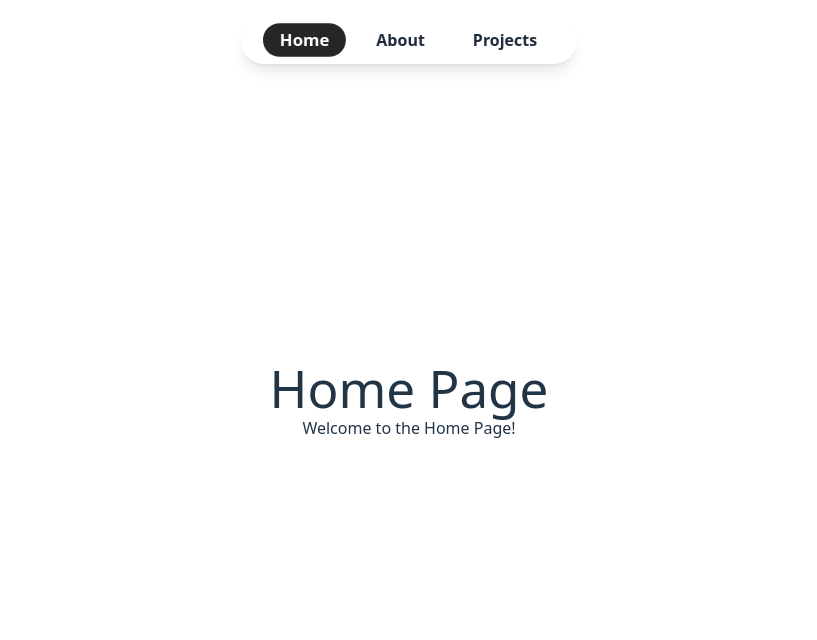
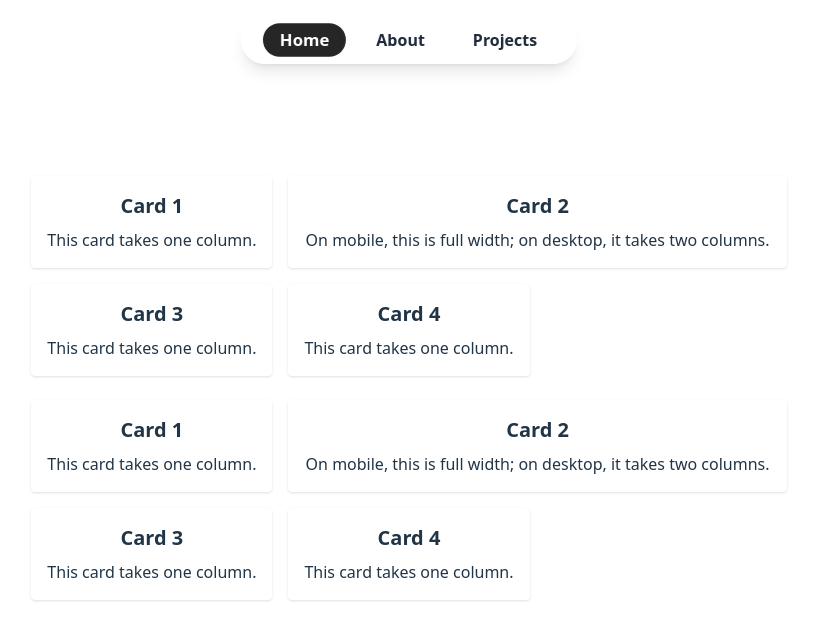
Before and after one commit to edvintopa/edvintopa, a React (Vite) app: page /#/ in a window 1280 px wide. Shown: the top 640 px of the page, without its empty margins (231-1048 px from the left). Built offline with nearby package versions, Linux system fonts and the light colour scheme.

Commit message:
changed bg color, Added cards and layout

```diff
--- a/src/index.css
+++ b/src/index.css
@@ -7,7 +7,7 @@
 
   color-scheme: light dark;
   color: rgba(255, 255, 255, 0.87);
-  background-color: #242424;
+  background-color: bg-neutral-100;
 
   font-synthesis: none;
   text-rendering: optimizeLegibility;
--- a/src/pages/Home/Home.tsx
+++ b/src/pages/Home/Home.tsx
@@ -1,8 +1,49 @@
 function Home() {
   return (
-    <div>
-      <h1>Home Page</h1>
-      <p>Welcome to the Home Page!</p>
+    <div className="container mx-auto p-4">
+      <div className="grid grid-cols-1 md:grid-cols-3 gap-4 mb-6">
+        <div className="bg-white dark:bg-neutral-800 rounded shadow p-4 col-span-1">
+          <h2 className="text-xl font-bold dark:text-white">Card 1</h2>
+          <p className="mt-2 dark:text-gray-300">This card takes one column.</p>
+        </div>
+        <div className="bg-white dark:bg-neutral-800 rounded shadow p-4 col-span-1 md:col-span-2">
+          <h2 className="text-xl font-bold dark:text-white">Card 2</h2>
+          <p className="mt-2 dark:text-gray-300">
+            On mobile, this is full width; on desktop, it takes two columns.
+          </p>
+        </div>
+        <div className="bg-white dark:bg-neutral-800 rounded shadow p-4 col-span-1">
+          <h2 className="text-xl font-bold dark:text-white">Card 3</h2>
+          <p className="mt-2 dark:text-gray-300">This card takes one column.</p>
+        </div>
+        <div className="bg-white dark:bg-neutral-800 rounded shadow p-4 col-span-1">
+          <h2 className="text-xl font-bold dark:text-white">Card 4</h2>
+          <p className="mt-2 dark:text-gray-300">This card takes one column.</p>
+        </div>
+
+      </div>
+
+      <div className="grid grid-cols-1 md:grid-cols-3 gap-4 mb-6">
+        <div className="bg-white dark:bg-neutral-800 rounded shadow p-4 col-span-1">
+          <h2 className="text-xl font-bold dark:text-white">Card 1</h2>
+          <p className="mt-2 dark:text-gray-300">This card takes one column.</p>
+        </div>
+        <div className="bg-white dark:bg-neutral-800 rounded shadow p-4 col-span-1 md:col-span-2">
+          <h2 className="text-xl font-bold dark:text-white">Card 2</h2>
+          <p className="mt-2 dark:text-gray-300">
+            On mobile, this is full width; on desktop, it takes two columns.
+          </p>
+        </div>
+        <div className="bg-white dark:bg-neutral-800 rounded shadow p-4 col-span-1">
+          <h2 className="text-xl font-bold dark:text-white">Card 3</h2>
+          <p className="mt-2 dark:text-gray-300">This card takes one column.</p>
+        </div>
+        <div className="bg-white dark:bg-neutral-800 rounded shadow p-4 col-span-1">
+          <h2 className="text-xl font-bold dark:text-white">Card 4</h2>
+          <p className="mt-2 dark:text-gray-300">This card takes one column.</p>
+        </div>
+
+      </div>
     </div>
   )
 }
```
